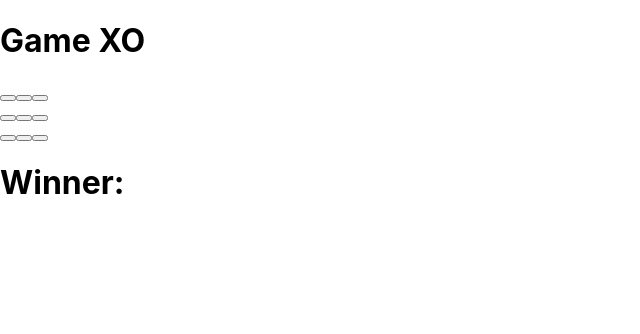
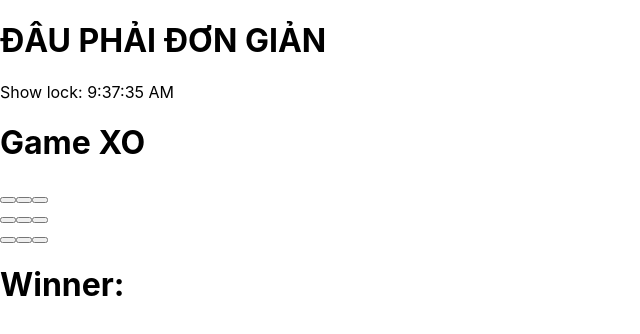
Before and after one commit to huyhoang1996vn/my-reactjs, a React (Create React App) app: page / in a window 1280 px wide. Shown: the top 334 px of the page, without its empty margins (0-640 px from the left). Built offline with nearby package versions, Linux system fonts and the light colour scheme.

Commit message:
Done find winner

```diff
--- a/src/index.js
+++ b/src/index.js
@@ -38,38 +38,23 @@ class Board extends React.Component{
   }
 
   changeXO = (e, id) => {
-    // if (this.state.value == "X"){
-    //   this.setState({ value: 'O'})
-    // }else{
-    //   this.setState({ value: 'X'})
-    // }
-    // this.setState({ id: id})
-    // console.log(" id ", id);
-    console.log("=======")
     const squares = this.state.squares.slice();
     squares[id] = this.state.xIsNext ? 'X': 'O';
     this.setState({
       squares: squares,
       xIsNext: !this.state.xIsNext
+    }, () =>{
+      const winner = this.checkWinner();
+      if (winner != null){
+        this.setState({
+          winner: winner,
+        })
+      }
     })
-
-    console.log(this.state.squares);
-    const winner = this.checkWinner();
-    console.log("======= winner ", this.state.winner);
-
-    if (winner != null){
-      this.setState({
-        winner: winner,
-      })
-    }
-    console.log("======= winner ", this.state.winner);
-
   }
 
   checkWinner = () => {
     const squares = this.state.squares;
-    console.log("=======")
-
     const winLine = [
       [0, 1, 2],
       [3, 4, 5],
@@ -135,10 +120,39 @@ class Board extends React.Component{
   }
 }
 
+class Clock extends React.Component{
+  constructor(props){
+    super(props);
+    this.state = { date: new Date()};
+    setInterval(this.runClock(), 1000);
+  }
+  runClock = () => {
+    // this.setState( {date: new Date()});
+    // return new Date().toLocaleTimeString()
+    setInterval(() => {
+      this.setState({
+        date: new Date()
+      })
+  }, 1000);
+
+  }
+  render(){
+    return (
+      <div>
+        <h1>ĐÂU PHẢI ĐƠN GIẢN</h1>
+        Show lock: { this.state.date.toLocaleTimeString() }
+
+      </div>
+    );
+  }
+}
+
+
 class Game extends React.Component{
   render(){
     return (
       <div className="Game">
+        <Clock/>
         <h1>Game XO</h1>
         <Board/>
       </div>
```
